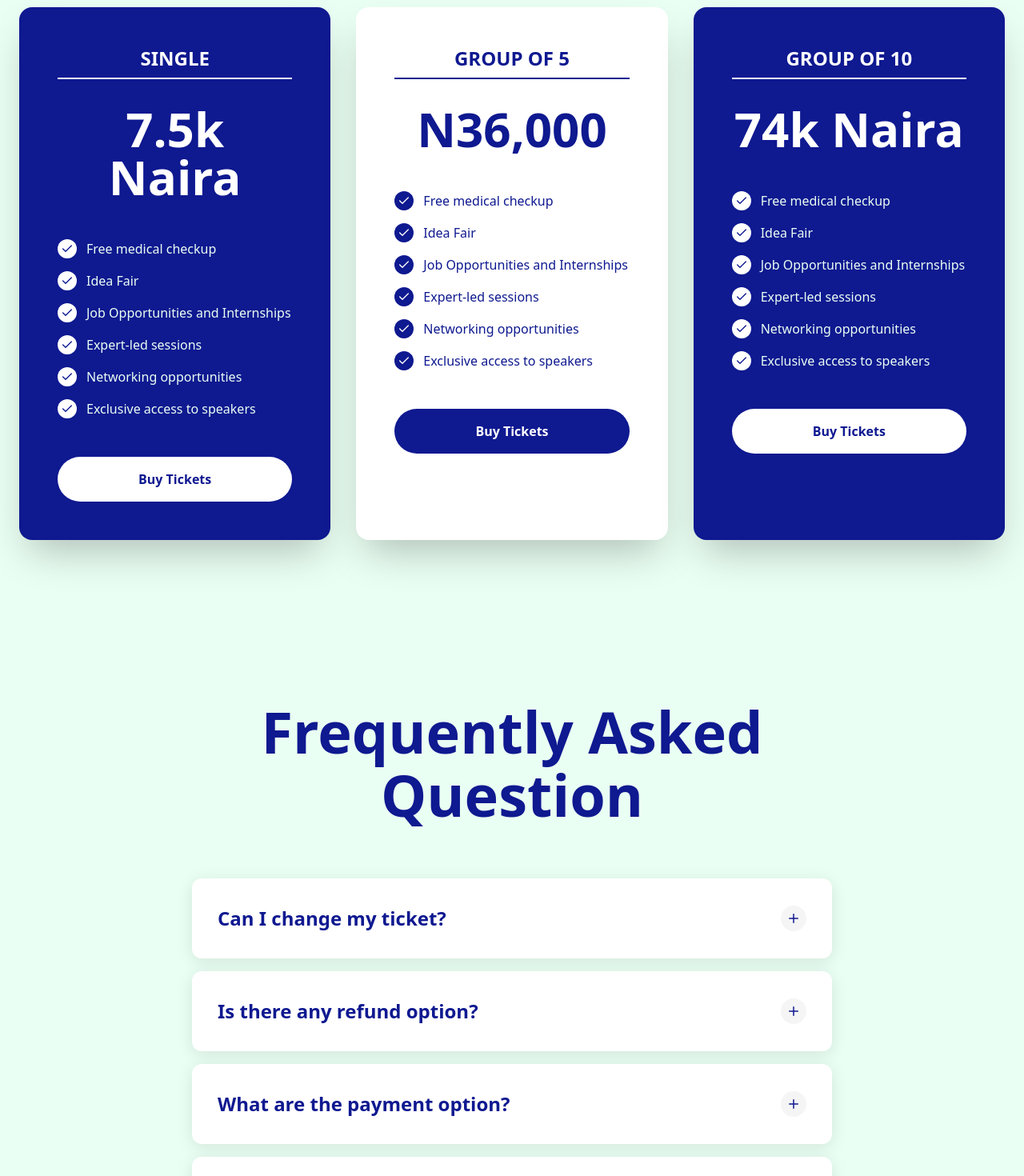
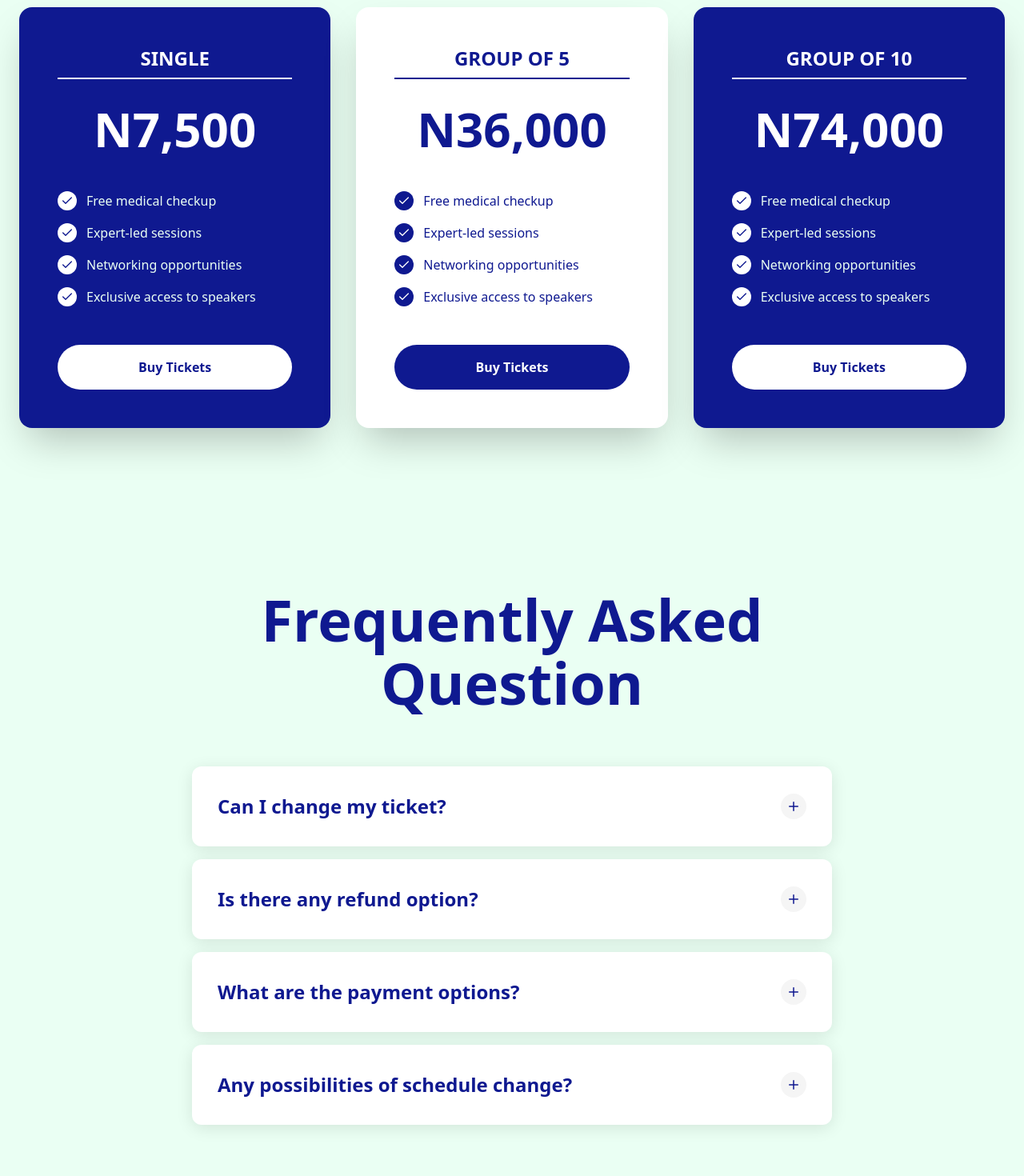
Before and after one commit to dotandev/NGM, a Next.js app: page /tickets in a window 1280 px wide. Shown: the part 340-1810 px from the top of the page at 80% size. Built offline with nearby package versions, Linux system fonts and the light colour scheme.

Commit message:
fix: minor updates

```diff
--- a/app/agenda/page.tsx
+++ b/app/agenda/page.tsx
@@ -23,7 +23,7 @@ export default function AgendaPage() {
   }, []);
   const scheduleData = [
     {
-      time: "9:00 AM",
+      time: "7:00 AM",
       title: "Doors Open",
       description: "Join these discussions for just 7500.",
       speaker: null,
--- a/app/faq/page.tsx
+++ b/app/faq/page.tsx
@@ -37,11 +37,13 @@ export default function FAQPage() {
     },
     {
       question: "Is there any refund option?",
-      answer: "Unfortunately, no refund. Do Sadaqah.",
+      answer:
+        "No, we do not offer refunds for purchased tickets. This policy helps us maintain the event's financial stability and ensures we can commit to our vendors, speakers, and venue arrangements. However, you can transfer your ticket to someone else or consider attending our next event if you're unable to make it to this one. We appreciate your understanding in this matter.",
     },
     {
-      question: "What are the payment option?",
-      answer: "Cash, Transfer, E gbewa! But use our registration ink to pay",
+      question: "What are the payment options?",
+      answer:
+        "Cash, Bank Transfer, E-wallets (e.g., Flutterwave, Paystack, etc.)",
     },
     {
       question: "Any possibilities of schedule change?",
--- a/app/tickets/page.tsx
+++ b/app/tickets/page.tsx
@@ -9,11 +9,9 @@ export default function TicketsPage() {
     {
       name: "SINGLE",
       // price: "$65",
-      price: "7.5k Naira",
+      price: "N7,500",
       features: [
         "Free medical checkup",
-        "Idea Fair",
-        "Job Opportunities and Internships",
         "Expert-led sessions",
         "Networking opportunities",
         "Exclusive access to speakers",
@@ -29,8 +27,6 @@ export default function TicketsPage() {
       price: "N36,000",
       features: [
         "Free medical checkup",
-        "Idea Fair",
-        "Job Opportunities and Internships",
         "Expert-led sessions",
         "Networking opportunities",
         "Exclusive access to speakers",
@@ -42,11 +38,9 @@ export default function TicketsPage() {
     {
       name: "GROUP OF 10",
       // price: "$445",
-      price: "74k Naira",
+      price: "N74,000",
       features: [
         "Free medical checkup",
-        "Idea Fair",
-        "Job Opportunities and Internships",
         "Expert-led sessions",
         "Networking opportunities",
         "Exclusive access to speakers",
--- a/components/footer.tsx
+++ b/components/footer.tsx
@@ -121,7 +121,7 @@ export default function Footer() {
               >
                 Register Now
               </Link>
-
+              {/*
               <Link
                 href="/sponsor"
                 style={{
@@ -144,7 +144,7 @@ export default function Footer() {
                 }}
               >
                 Become Sponsor
-              </Link>
+              </Link> */}
             </div>
           </div>
         </motion.div>
--- a/components/new-countdown-timer.tsx
+++ b/components/new-countdown-timer.tsx
@@ -57,7 +57,7 @@ const NewCountdownTimer = () => {
   return (
     <div className="py-6 px-[21.45px] bg-[#FFFFFF26] border-[2.34px] border-[#FFFFFF33] flex flex-col gap-3 rounded-lg mb-8">
       <div className="whitespace-nowrap text-[12px] text-white leading-[13.06px]">
-        COUNTDOWN TO NGM CONFERENCE 3.0 🚀
+        COUNTDOWN TO NGM CONFERENCE 4.0 🚀
       </div>
 
       <div className="flex gap-[6px] items-center w-full">
--- a/components/stats-section.tsx
+++ b/components/stats-section.tsx
@@ -6,9 +6,9 @@ import Link from "next/link";
 
 export default function StatsSection() {
   const stats = [
-    { icon: Mic, number: "20", label: "Speakers" },
-    { icon: Clock, number: "24", label: "Hours" },
-    { icon: Users, number: "10", label: "Workshops" },
+    { icon: Mic, number: "15+", label: "Speakers" },
+    { icon: Clock, number: "7AM - 6PM", label: "" },
+    { icon: Users, number: "5", label: "Break-out Sessions" },
     { icon: Calendar, number: "October 4", label: "2025" },
   ];
 
```
